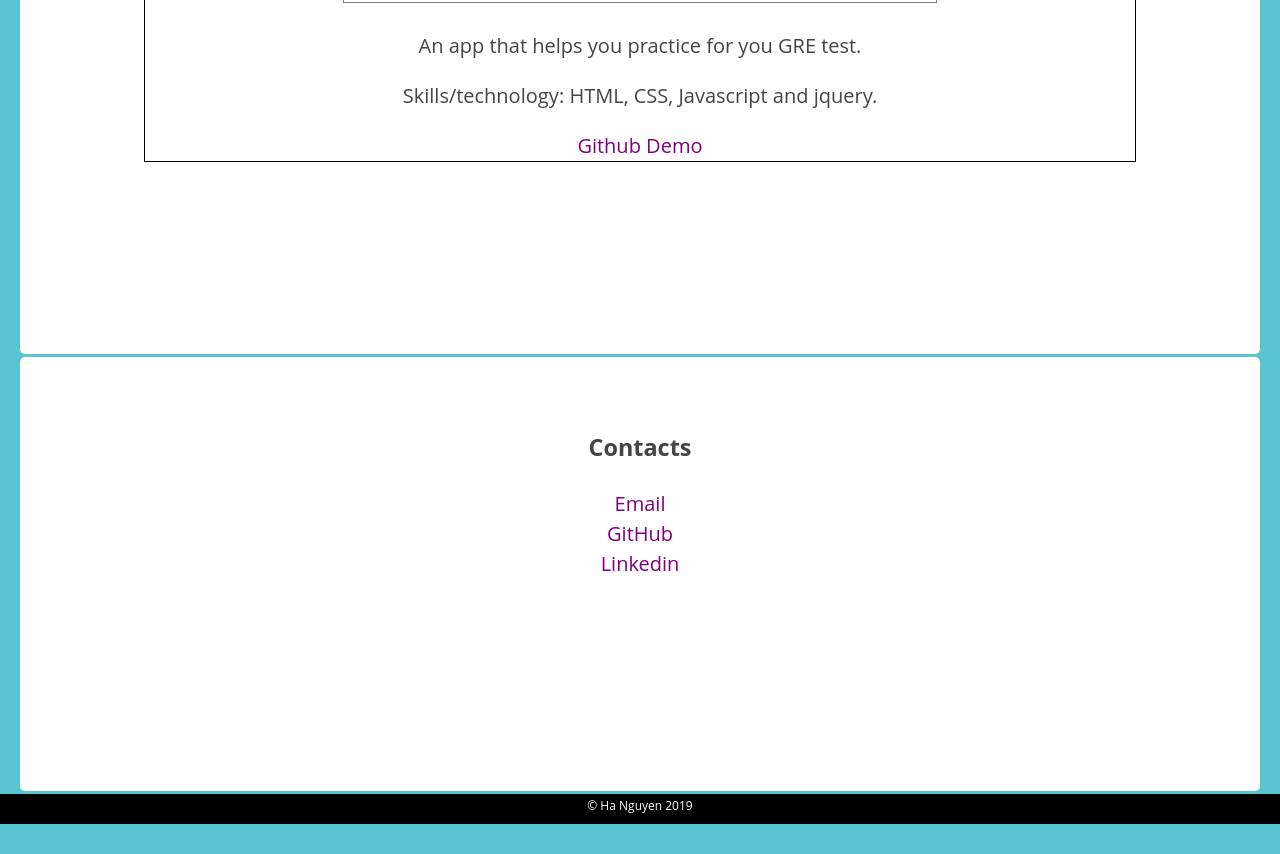
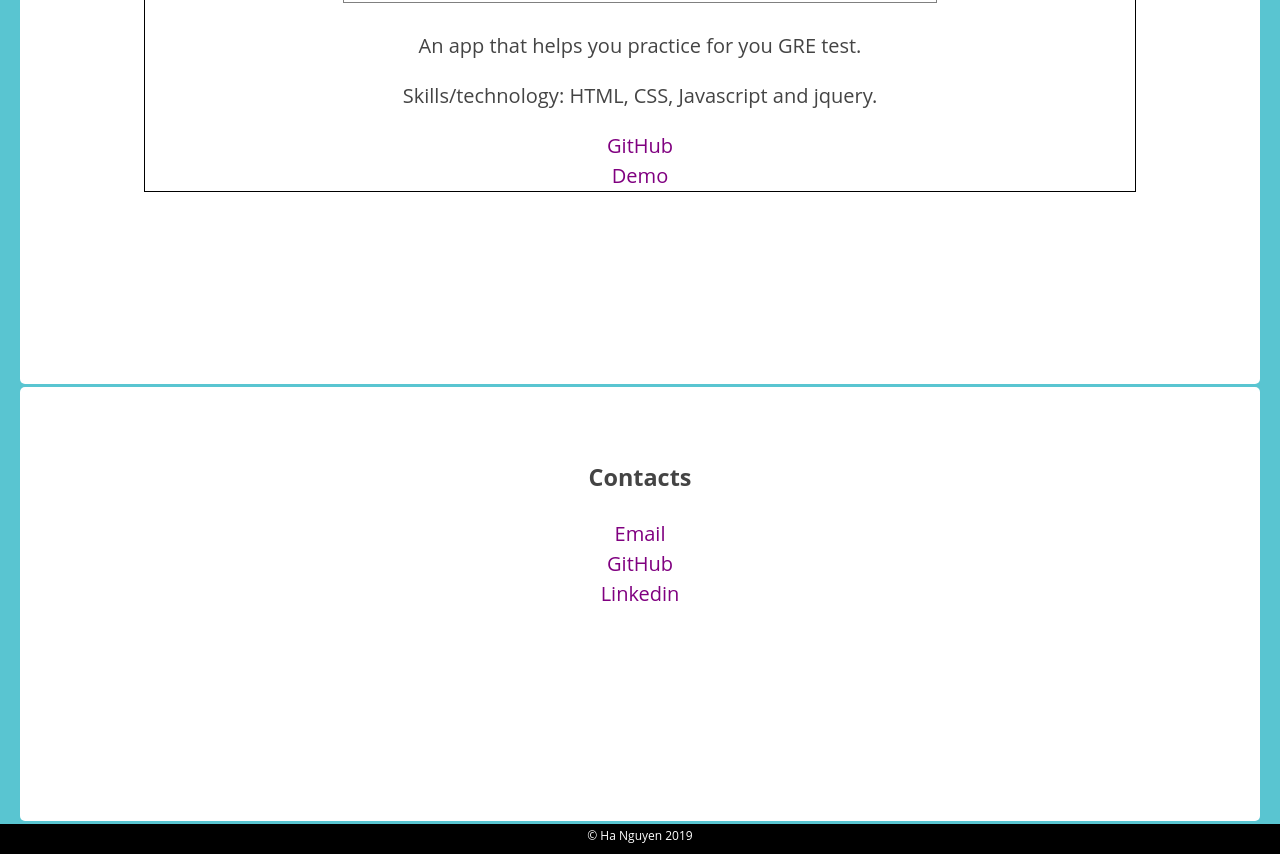
Before and after one commit to HaNguyen0096/portfolio, a plain HTML site: page index.html in a window 1280 px wide. Shown: the part 1840-2694 px from the top of the page. Before the commit the page ends 2664 px from the top, so only its background shows below. Drawn offline with nearby package versions, Linux system fonts and the light colour scheme.

Commit message:
finalizing portfolio

```diff
--- a/index.html
+++ b/index.html
@@ -42,7 +42,7 @@
                     <img class="projectImg" src="quizApp.png" alt="quizApp">
                     <p>An app that helps you practice for you GRE test.</p>
                     <p>Skills/technology: HTML, CSS, Javascript and jquery.</p>
-                    <a target="_blank" href="https://github.com/HaNguyen0096/GREtest-QuizApp">Github</a>
+                    <a target="_blank" href="https://github.com/HaNguyen0096/GREtest-QuizApp">GitHub</a><br>
                     <a target="_blank" href="https://hanguyen0096.github.io/GREtest-QuizApp/">Demo</a>
                 </div>
         </section>
--- a/main.css
+++ b/main.css
@@ -124,6 +124,7 @@
 
 
 
+
   /* Add a black background color to the top navigation */
   .topnav {
     background-color: #333;
```
